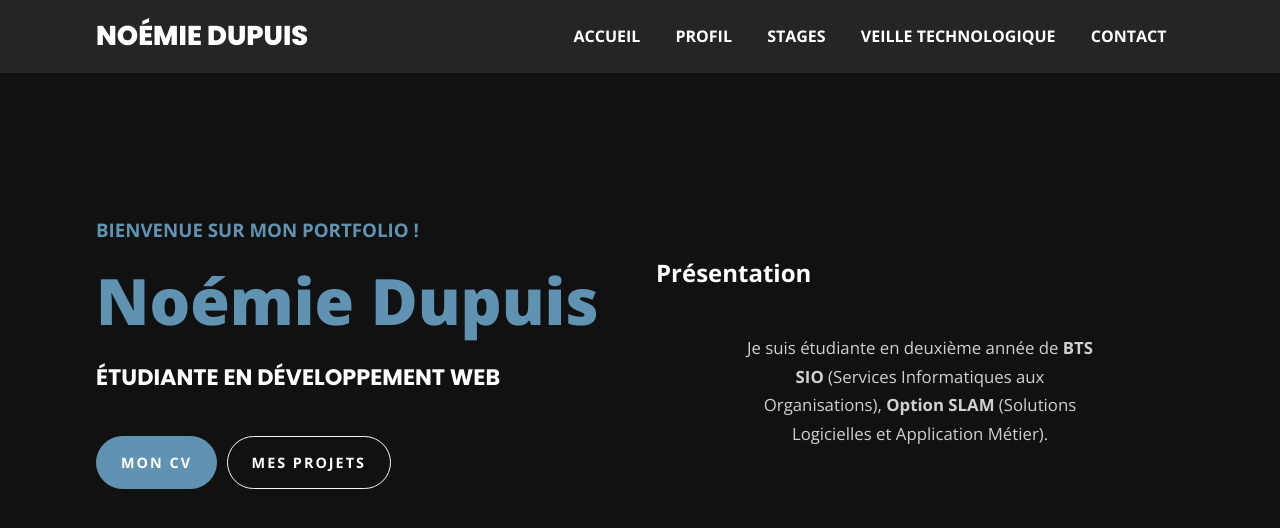
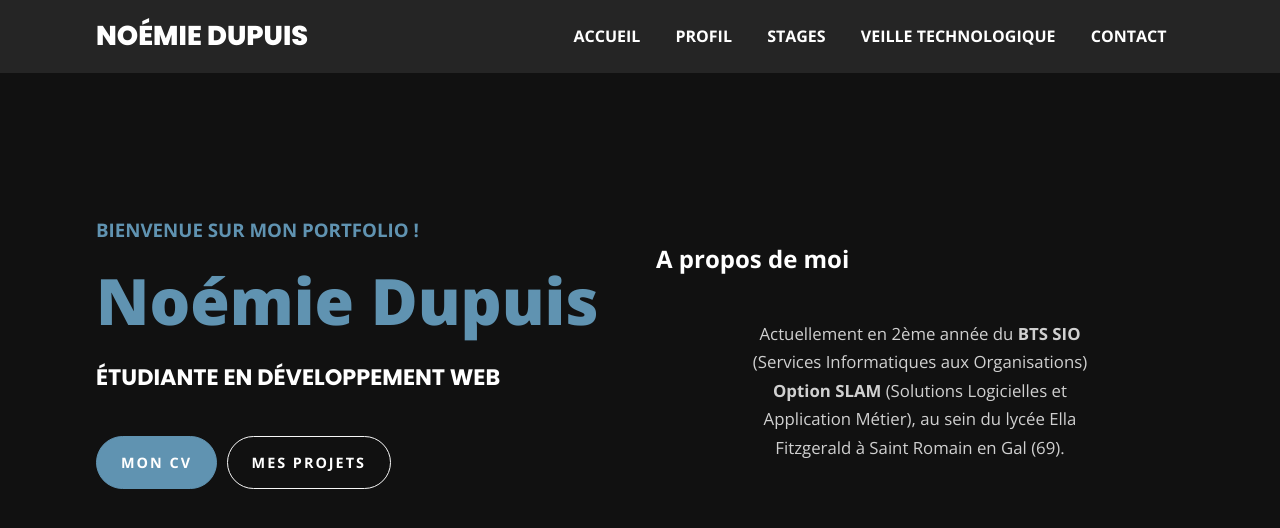
Before and after one commit to noemie309/noemie309.github.io, a plain HTML site: page index.html in a window 1280 px wide. Drawn offline with nearby package versions, Linux system fonts and the light colour scheme.

Commit message:
Update index.html

```diff
--- a/index.html
+++ b/index.html
@@ -61,10 +61,10 @@
                     </div>
                 </div>
                 <div class = "row-right">
-                    <h1><span>Présentation</span></h1>
-                    <p class = "text">Je suis étudiante en deuxième année de
-                        <strong>BTS SIO</strong> (Services Informatiques aux Organisations),
-                        <strong>Option SLAM</strong> (Solutions Logicielles et Application Métier).
+                    <h1><span>A propos de moi</span></h1>
+                    <p class = "text">Actuellement en 2ème année du <b>BTS SIO</b> (Services Informatiques aux Organisations)
+                        <b>Option SLAM</b> (Solutions Logicielles et Application Métier),
+                        au sein du lycée Ella Fitzgerald à Saint Romain en Gal (69).
                     </p>
                 </div>
             </div>
```
